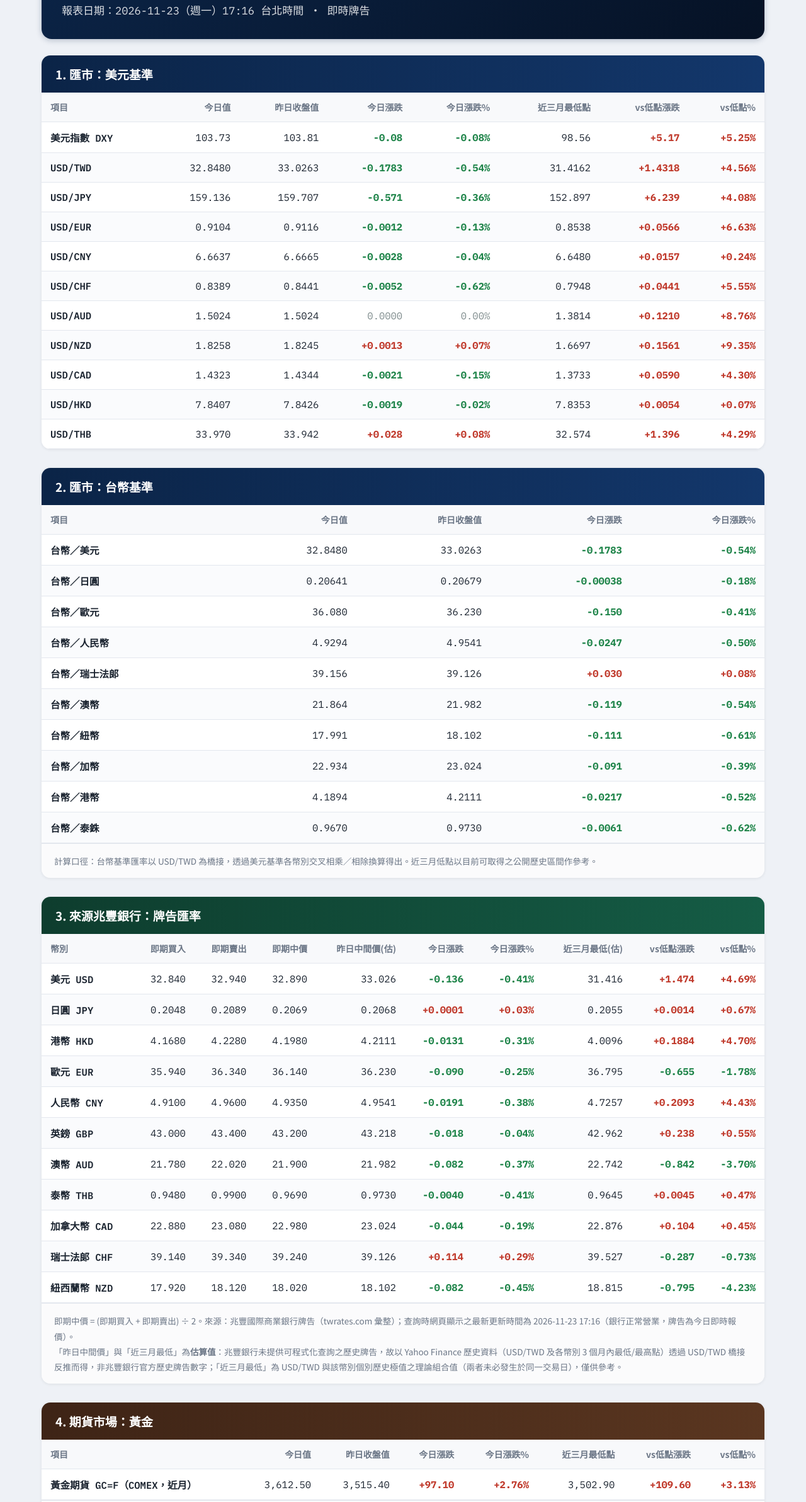
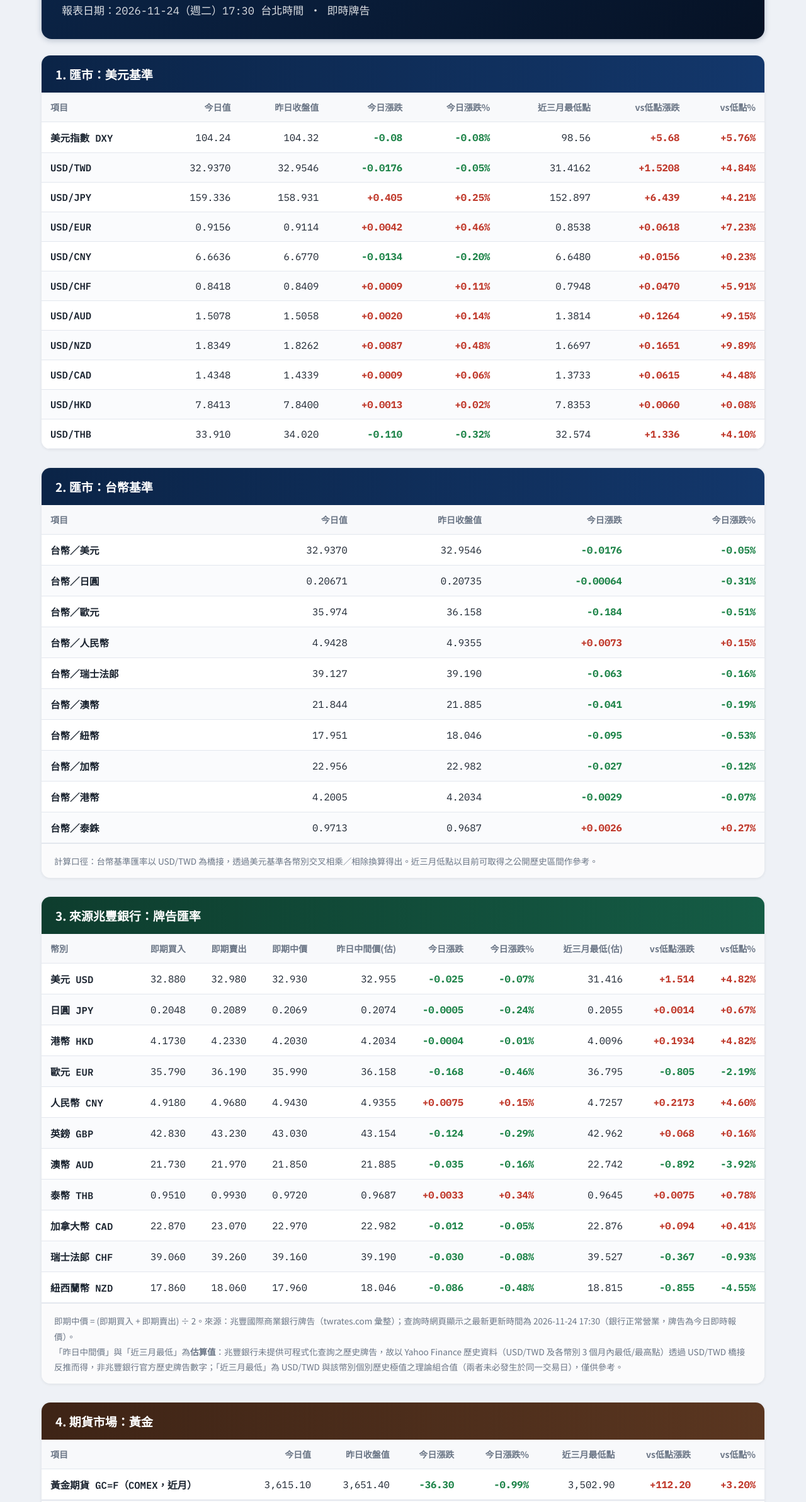
Before and after one commit to z930805-maker/daily.forex.report, a plain HTML site: page index.html in a window 1280 px wide. Shown: the part 161-2546 px from the top of the page at 63% size. Drawn offline with Linux system fonts and the light colour scheme.

Commit message:
新增每日外匯市場報表：2026-11-24
Co-Authored-By: Claude Sonnet 5 <noreply@anthropic.com>
Claude-Session: https://claude.ai/code/session_01P4P1f9Ui1dB7bwkx3ZMVa9

```diff
--- a/index.html
+++ b/index.html
@@ -80,46 +80,46 @@
 
     <div class="banner">
       <h1>全球外匯市場主要貨幣動態資訊</h1>
-      <div class="date">報表日期：2026-11-23（週一）17:16 台北時間 ‧ 即時牌告</div>
+      <div class="date">報表日期：2026-11-24（週二）17:30 台北時間 ‧ 即時牌告</div>
     </div>
 
     <div class="section sec1">
       <div class="section-head">1. 匯市：美元基準</div>
       <div class="scroll scroll-bottom"><table>
         <thead><tr><th>項目</th><th>今日值</th><th>昨日收盤值</th><th>今日漲跌</th><th>今日漲跌%</th><th>近三月最低點</th><th>vs低點漲跌</th><th>vs低點%</th></tr></thead>
-        <tbody class="mono"><tr><td>美元指數 DXY</td><td>103.73</td><td>103.81</td>
+        <tbody class="mono"><tr><td>美元指數 DXY</td><td>104.24</td><td>104.32</td>
           <td class="dn">-0.08</td><td class="dn">-0.08%</td>
-          <td>98.56</td><td class="up">+5.17</td><td class="up">+5.25%</td></tr>
-<tr><td>USD/TWD</td><td>32.8480</td><td>33.0263</td>
-          <td class="dn">-0.1783</td><td class="dn">-0.54%</td>
-          <td>31.4162</td><td class="up">+1.4318</td><td class="up">+4.56%</td></tr>
-<tr><td>USD/JPY</td><td>159.136</td><td>159.707</td>
-          <td class="dn">-0.571</td><td class="dn">-0.36%</td>
-          <td>152.897</td><td class="up">+6.239</td><td class="up">+4.08%</td></tr>
-<tr><td>USD/EUR</td><td>0.9104</td><td>0.9116</td>
-          <td class="dn">-0.0012</td><td class="dn">-0.13%</td>
-          <td>0.8538</td><td class="up">+0.0566</td><td class="up">+6.63%</td></tr>
-<tr><td>USD/CNY</td><td>6.6637</td><td>6.6665</td>
-          <td class="dn">-0.0028</td><td class="dn">-0.04%</td>
-          <td>6.6480</td><td class="up">+0.0157</td><td class="up">+0.24%</td></tr>
-<tr><td>USD/CHF</td><td>0.8389</td><td>0.8441</td>
-          <td class="dn">-0.0052</td><td class="dn">-0.62%</td>
-          <td>0.7948</td><td class="up">+0.0441</td><td class="up">+5.55%</td></tr>
-<tr><td>USD/AUD</td><td>1.5024</td><td>1.5024</td>
-          <td class="flat">0.0000</td><td class="flat">0.00%</td>
-          <td>1.3814</td><td class="up">+0.1210</td><td class="up">+8.76%</td></tr>
-<tr><td>USD/NZD</td><td>1.8258</td><td>1.8245</td>
-          <td class="up">+0.0013</td><td class="up">+0.07%</td>
-          <td>1.6697</td><td class="up">+0.1561</td><td class="up">+9.35%</td></tr>
-<tr><td>USD/CAD</td><td>1.4323</td><td>1.4344</td>
-          <td class="dn">-0.0021</td><td class="dn">-0.15%</td>
-          <td>1.3733</td><td class="up">+0.0590</td><td class="up">+4.30%</td></tr>
-<tr><td>USD/HKD</td><td>7.8407</td><td>7.8426</td>
-          <td class="dn">-0.0019</td><td class="dn">-0.02%</td>
-          <td>7.8353</td><td class="up">+0.0054</td><td class="up">+0.07%</td></tr>
-<tr><td>USD/THB</td><td>33.970</td><td>33.942</td>
-          <td class="up">+0.028</td><td class="up">+0.08%</td>
-          <td>32.574</td><td class="up">+1.396</td><td class="up">+4.29%</td></tr></tbody>
+          <td>98.56</td><td class="up">+5.68</td><td class="up">+5.76%</td></tr>
+<tr><td>USD/TWD</td><td>32.9370</td><td>32.9546</td>
+          <td class="dn">-0.0176</td><td class="dn">-0.05%</td>
+          <td>31.4162</td><td class="up">+1.5208</td><td class="up">+4.84%</td></tr>
+<tr><td>USD/JPY</td><td>159.336</td><td>158.931</td>
+          <td class="up">+0.405</td><td class="up">+0.25%</td>
+          <td>152.897</td><td class="up">+6.439</td><td class="up">+4.21%</td></tr>
+<tr><td>USD/EUR</td><td>0.9156</td><td>0.9114</td>
+          <td class="up">+0.0042</td><td class="up">+0.46%</td>
+          <td>0.8538</td><td class="up">+0.0618</td><td class="up">+7.23%</td></tr>
+<tr><td>USD/CNY</td><td>6.6636</td><td>6.6770</td>
+          <td class="dn">-0.0134</td><td class="dn">-0.20%</td>
+          <td>6.6480</td><td class="up">+0.0156</td><td class="up">+0.23%</td></tr>
+<tr><td>USD/CHF</td><td>0.8418</td><td>0.8409</td>
+          <td class="up">+0.0009</td><td class="up">+0.11%</td>
+          <td>0.7948</td><td class="up">+0.0470</td><td class="up">+5.91%</td></tr>
+<tr><td>USD/AUD</td><td>1.5078</td><td>1.5058</td>
+          <td class="up">+0.0020</td><td class="up">+0.14%</td>
+          <td>1.3814</td><td class="up">+0.1264</td><td class="up">+9.15%</td></tr>
+<tr><td>USD/NZD</td><td>1.8349</td><td>1.8262</td>
+          <td class="up">+0.0087</td><td class="up">+0.48%</td>
+          <td>1.6697</td><td class="up">+0.1651</td><td class="up">+9.89%</td></tr>
+<tr><td>USD/CAD</td><td>1.4348</td><td>1.4339</td>
+          <td class="up">+0.0009</td><td class="up">+0.06%</td>
+          <td>1.3733</td><td class="up">+0.0615</td><td class="up">+4.48%</td></tr>
+<tr><td>USD/HKD</td><td>7.8413</td><td>7.8400</td>
+          <td class="up">+0.0013</td><td class="up">+0.02%</td>
+          <td>7.8353</td><td class="up">+0.0060</td><td class="up">+0.08%</td></tr>
+<tr><td>USD/THB</td><td>33.910</td><td>34.020</td>
+          <td class="dn">-0.110</td><td class="dn">-0.32%</td>
+          <td>32.574</td><td class="up">+1.336</td><td class="up">+4.10%</td></tr></tbody>
       </table></div>
       <div class="scroll-hint">← 左右滑動可看完整欄位 →</div>
     </div>
@@ -128,26 +128,26 @@
       <div class="section-head">2. 匯市：台幣基準</div>
       <div class="scroll"><table>
         <thead><tr><th>項目</th><th>今日值</th><th>昨日收盤值</th><th>今日漲跌</th><th>今日漲跌%</th></tr></thead>
-        <tbody class="mono"><tr><td>台幣／美元</td><td>32.8480</td><td>33.0263</td>
-          <td class="dn">-0.1783</td><td class="dn">-0.54%</td></tr>
-<tr><td>台幣／日圓</td><td>0.20641</td><td>0.20679</td>
-          <td class="dn">-0.00038</td><td class="dn">-0.18%</td></tr>
-<tr><td>台幣／歐元</td><td>36.080</td><td>36.230</td>
-          <td class="dn">-0.150</td><td class="dn">-0.41%</td></tr>
-<tr><td>台幣／人民幣</td><td>4.9294</td><td>4.9541</td>
-          <td class="dn">-0.0247</td><td class="dn">-0.50%</td></tr>
-<tr><td>台幣／瑞士法郎</td><td>39.156</td><td>39.126</td>
-          <td class="up">+0.030</td><td class="up">+0.08%</td></tr>
-<tr><td>台幣／澳幣</td><td>21.864</td><td>21.982</td>
-          <td class="dn">-0.119</td><td class="dn">-0.54%</td></tr>
-<tr><td>台幣／紐幣</td><td>17.991</td><td>18.102</td>
-          <td class="dn">-0.111</td><td class="dn">-0.61%</td></tr>
-<tr><td>台幣／加幣</td><td>22.934</td><td>23.024</td>
-          <td class="dn">-0.091</td><td class="dn">-0.39%</td></tr>
-<tr><td>台幣／港幣</td><td>4.1894</td><td>4.2111</td>
-          <td class="dn">-0.0217</td><td class="dn">-0.52%</td></tr>
-<tr><td>台幣／泰銖</td><td>0.9670</td><td>0.9730</td>
-          <td class="dn">-0.0061</td><td class="dn">-0.62%</td></tr></tbody>
+        <tbody class="mono"><tr><td>台幣／美元</td><td>32.9370</td><td>32.9546</td>
+          <td class="dn">-0.0176</td><td class="dn">-0.05%</td></tr>
+<tr><td>台幣／日圓</td><td>0.20671</td><td>0.20735</td>
+          <td class="dn">-0.00064</td><td class="dn">-0.31%</td></tr>
+<tr><td>台幣／歐元</td><td>35.974</td><td>36.158</td>
+          <td class="dn">-0.184</td><td class="dn">-0.51%</td></tr>
+<tr><td>台幣／人民幣</td><td>4.9428</td><td>4.9355</td>
+          <td class="up">+0.0073</td><td class="up">+0.15%</td></tr>
+<tr><td>台幣／瑞士法郎</td><td>39.127</td><td>39.190</td>
+          <td class="dn">-0.063</td><td class="dn">-0.16%</td></tr>
+<tr><td>台幣／澳幣</td><td>21.844</td><td>21.885</td>
+          <td class="dn">-0.041</td><td class="dn">-0.19%</td></tr>
+<tr><td>台幣／紐幣</td><td>17.951</td><td>18.046</td>
+          <td class="dn">-0.095</td><td class="dn">-0.53%</td></tr>
+<tr><td>台幣／加幣</td><td>22.956</td><td>22.982</td>
+          <td class="dn">-0.027</td><td class="dn">-0.12%</td></tr>
+<tr><td>台幣／港幣</td><td>4.2005</td><td>4.2034</td>
+          <td class="dn">-0.0029</td><td class="dn">-0.07%</td></tr>
+<tr><td>台幣／泰銖</td><td>0.9713</td><td>0.9687</td>
+          <td class="up">+0.0026</td><td class="up">+0.27%</td></tr></tbody>
       </table></div>
       <div class="scroll-hint">← 左右滑動可看完整欄位 →</div>
       <div class="note">計算口徑：台幣基準匯率以 USD/TWD 為橋接，透過美元基準各幣別交叉相乘／相除換算得出。近三月低點以目前可取得之公開歷史區間作參考。</div>
@@ -157,43 +157,43 @@
       <div class="section-head">3. 來源兆豐銀行：牌告匯率</div>
       <div class="scroll"><table>
         <thead><tr><th>幣別</th><th>即期買入</th><th>即期賣出</th><th>即期中價</th><th>昨日中間價(估)</th><th>今日漲跌</th><th>今日漲跌%</th><th>近三月最低(估)</th><th>vs低點漲跌</th><th>vs低點%</th></tr></thead>
-        <tbody class="mono"><tr><td>美元 USD</td><td>32.840</td><td>32.940</td><td>32.890</td>
-          <td>33.026</td><td class="dn">-0.136</td><td class="dn">-0.41%</td>
-          <td>31.416</td><td class="up">+1.474</td><td class="up">+4.69%</td></tr>
+        <tbody class="mono"><tr><td>美元 USD</td><td>32.880</td><td>32.980</td><td>32.930</td>
+          <td>32.955</td><td class="dn">-0.025</td><td class="dn">-0.07%</td>
+          <td>31.416</td><td class="up">+1.514</td><td class="up">+4.82%</td></tr>
 <tr><td>日圓 JPY</td><td>0.2048</td><td>0.2089</td><td>0.2069</td>
-          <td>0.2068</td><td class="up">+0.0001</td><td class="up">+0.03%</td>
+          <td>0.2074</td><td class="dn">-0.0005</td><td class="dn">-0.24%</td>
           <td>0.2055</td><td class="up">+0.0014</td><td class="up">+0.67%</td></tr>
-<tr><td>港幣 HKD</td><td>4.1680</td><td>4.2280</td><td>4.1980</td>
-          <td>4.2111</td><td class="dn">-0.0131</td><td class="dn">-0.31%</td>
-          <td>4.0096</td><td class="up">+0.1884</td><td class="up">+4.70%</td></tr>
-<tr><td>歐元 EUR</td><td>35.940</td><td>36.340</td><td>36.140</td>
-          <td>36.230</td><td class="dn">-0.090</td><td class="dn">-0.25%</td>
-          <td>36.795</td><td class="dn">-0.655</td><td class="dn">-1.78%</td></tr>
-<tr><td>人民幣 CNY</td><td>4.9100</td><td>4.9600</td><td>4.9350</td>
-          <td>4.9541</td><td class="dn">-0.0191</td><td class="dn">-0.38%</td>
-          <td>4.7257</td><td class="up">+0.2093</td><td class="up">+4.43%</td></tr>
-<tr><td>英鎊 GBP</td><td>43.000</td><td>43.400</td><td>43.200</td>
-          <td>43.218</td><td class="dn">-0.018</td><td class="dn">-0.04%</td>
-          <td>42.962</td><td class="up">+0.238</td><td class="up">+0.55%</td></tr>
-<tr><td>澳幣 AUD</td><td>21.780</td><td>22.020</td><td>21.900</td>
-          <td>21.982</td><td class="dn">-0.082</td><td class="dn">-0.37%</td>
-          <td>22.742</td><td class="dn">-0.842</td><td class="dn">-3.70%</td></tr>
-<tr><td>泰幣 THB</td><td>0.9480</td><td>0.9900</td><td>0.9690</td>
-          <td>0.9730</td><td class="dn">-0.0040</td><td class="dn">-0.41%</td>
-          <td>0.9645</td><td class="up">+0.0045</td><td class="up">+0.47%</td></tr>
-<tr><td>加拿大幣 CAD</td><td>22.880</td><td>23.080</td><td>22.980</td>
-          <td>23.024</td><td class="dn">-0.044</td><td class="dn">-0.19%</td>
-          <td>22.876</td><td class="up">+0.104</td><td class="up">+0.45%</td></tr>
-<tr><td>瑞士法郎 CHF</td><td>39.140</td><td>39.340</td><td>39.240</td>
-          <td>39.126</td><td class="up">+0.114</td><td class="up">+0.29%</td>
-          <td>39.527</td><td class="dn">-0.287</td><td class="dn">-0.73%</td></tr>
-<tr><td>紐西蘭幣 NZD</td><td>17.920</td><td>18.120</td><td>18.020</td>
-          <td>18.102</td><td class="dn">-0.082</td><td class="dn">-0.45%</td>
-          <td>18.815</td><td class="dn">-0.795</td><td class="dn">-4.23%</td></tr></tbody>
+<tr><td>港幣 HKD</td><td>4.1730</td><td>4.2330</td><td>4.2030</td>
+          <td>4.2034</td><td class="dn">-0.0004</td><td class="dn">-0.01%</td>
+          <td>4.0096</td><td class="up">+0.1934</td><td class="up">+4.82%</td></tr>
+<tr><td>歐元 EUR</td><td>35.790</td><td>36.190</td><td>35.990</td>
+          <td>36.158</td><td class="dn">-0.168</td><td class="dn">-0.46%</td>
+          <td>36.795</td><td class="dn">-0.805</td><td class="dn">-2.19%</td></tr>
+<tr><td>人民幣 CNY</td><td>4.9180</td><td>4.9680</td><td>4.9430</td>
+          <td>4.9355</td><td class="up">+0.0075</td><td class="up">+0.15%</td>
+          <td>4.7257</td><td class="up">+0.2173</td><td class="up">+4.60%</td></tr>
+<tr><td>英鎊 GBP</td><td>42.830</td><td>43.230</td><td>43.030</td>
+          <td>43.154</td><td class="dn">-0.124</td><td class="dn">-0.29%</td>
+          <td>42.962</td><td class="up">+0.068</td><td class="up">+0.16%</td></tr>
+<tr><td>澳幣 AUD</td><td>21.730</td><td>21.970</td><td>21.850</td>
+          <td>21.885</td><td class="dn">-0.035</td><td class="dn">-0.16%</td>
+          <td>22.742</td><td class="dn">-0.892</td><td class="dn">-3.92%</td></tr>
+<tr><td>泰幣 THB</td><td>0.9510</td><td>0.9930</td><td>0.9720</td>
+          <td>0.9687</td><td class="up">+0.0033</td><td class="up">+0.34%</td>
+          <td>0.9645</td><td class="up">+0.0075</td><td class="up">+0.78%</td></tr>
+<tr><td>加拿大幣 CAD</td><td>22.870</td><td>23.070</td><td>22.970</td>
+          <td>22.982</td><td class="dn">-0.012</td><td class="dn">-0.05%</td>
+          <td>22.876</td><td class="up">+0.094</td><td class="up">+0.41%</td></tr>
+<tr><td>瑞士法郎 CHF</td><td>39.060</td><td>39.260</td><td>39.160</td>
+          <td>39.190</td><td class="dn">-0.030</td><td class="dn">-0.08%</td>
+          <td>39.527</td><td class="dn">-0.367</td><td class="dn">-0.93%</td></tr>
+<tr><td>紐西蘭幣 NZD</td><td>17.860</td><td>18.060</td><td>17.960</td>
+          <td>18.046</td><td class="dn">-0.086</td><td class="dn">-0.48%</td>
+          <td>18.815</td><td class="dn">-0.855</td><td class="dn">-4.55%</td></tr></tbody>
       </table></div>
       <div class="scroll-hint">← 左右滑動可看完整欄位 →</div>
       <div class="note">
-        即期中價 = (即期買入 + 即期賣出) ÷ 2。來源：兆豐國際商業銀行牌告（twrates.com 彙整）；查詢時網頁顯示之最新更新時間為 2026-11-23 17:16（銀行正常營業，牌告為今日即時報價）。<br>
+        即期中價 = (即期買入 + 即期賣出) ÷ 2。來源：兆豐國際商業銀行牌告（twrates.com 彙整）；查詢時網頁顯示之最新更新時間為 2026-11-24 17:30（銀行正常營業，牌告為今日即時報價）。<br>
         「昨日中間價」與「近三月最低」為<strong>估算值</strong>：兆豐銀行未提供可程式化查詢之歷史牌告，故以 Yahoo Finance 歷史資料（USD/TWD 及各幣別 3 個月內最低/最高點）透過 USD/TWD 橋接反推而得，非兆豐銀行官方歷史牌告數字；「近三月最低」為 USD/TWD 與該幣別個別歷史極值之理論組合值（兩者未必發生於同一交易日），僅供參考。
       </div>
     </div>
@@ -202,9 +202,9 @@
       <div class="section-head">4. 期貨市場：黃金</div>
       <div class="scroll"><table>
         <thead><tr><th>項目</th><th>今日值</th><th>昨日收盤值</th><th>今日漲跌</th><th>今日漲跌%</th><th>近三月最低點</th><th>vs低點漲跌</th><th>vs低點%</th></tr></thead>
-        <tbody class="mono"><tr><td>黃金期貨 GC=F（COMEX，近月）</td><td>3,612.50</td><td>3,515.40</td>
-  <td class="up">+97.10</td><td class="up">+2.76%</td>
-  <td>3,502.90</td><td class="up">+109.60</td><td class="up">+3.13%</td></tr></tbody>
+        <tbody class="mono"><tr><td>黃金期貨 GC=F（COMEX，近月）</td><td>3,615.10</td><td>3,651.40</td>
+  <td class="dn">-36.30</td><td class="dn">-0.99%</td>
+  <td>3,502.90</td><td class="up">+112.20</td><td class="up">+3.20%</td></tr></tbody>
       </table></div>
       <div class="scroll-hint">← 左右滑動可看完整欄位 →</div>
       <div class="note">資料來源：Yahoo Finance GC=F（COMEX 黃金近月期貨，美股報價延遲約10分鐘），非黃金現貨 XAU/USD；兩者價格通常僅有小幅價差。</div>
@@ -212,19 +212,19 @@
 
     <div class="note" style="border-radius:14px;border:1px solid var(--border);background:#fff;margin-bottom:26px;">
       <strong>資料來源與交叉驗證說明：</strong><br>
-      1. 主要來源：Yahoo Finance（finance.yahoo.com）各幣別歷史資料頁，含每日 Open/High/Low/Close，查詢區間約 2026-08-15～2026-11-23（約100日，涵蓋近三個月）。所有「今日值」「昨日收盤」「近三月最低點」均為直接讀取之歷史數值。<br>
-      2. 今日為週一，「昨日收盤」套用<strong>週末規則</strong>，採 2026-11-20（週五）之最終收盤值。<br>
-      3. 輔助來源：兆豐國際商業銀行牌告匯率（twrates.com 彙整），查詢時顯示為今日即時報價，用於區塊三買賣價與中價計算；其「昨日中間價」「近三月低點」為 USD/TWD 橋接估算值，詳見區塊三下方說明。雙來源 USD/TWD 交叉比對：Yahoo 即時 32.8480 vs 兆豐中價 32.8900，差異約 0.13%，通過 &lt;0.5% 門檻。<br>
+      1. 主要來源：Yahoo Finance（finance.yahoo.com）各幣別歷史資料頁，含每日 Open/High/Low/Close，查詢區間約 2026-08-16～2026-11-24（約100日，涵蓋近三個月）。所有「今日值」「昨日收盤」「近三月最低點」均為直接讀取之歷史數值。<br>
+      2. 今日為平日（週二），「昨日收盤」採 2026-11-23（週一）之最終收盤值，無週末規則適用。<br>
+      3. 輔助來源：兆豐國際商業銀行牌告匯率（twrates.com 彙整），查詢時顯示為今日即時報價，用於區塊三買賣價與中價計算；其「昨日中間價」「近三月低點」為 USD/TWD 橋接估算值，詳見區塊三下方說明。雙來源 USD/TWD 交叉比對：Yahoo 即時 32.9370 vs 兆豐中價 32.9300，差異約 0.02%，通過 &lt;0.5% 門檻。<br>
       4. 美元基準區塊之 USD/EUR、USD/AUD、USD/NZD 係以 EUR/USD、AUD/USD、NZD/USD 報價取倒數換算；其「近三月最低」取該貨幣對美元近三月最高點之倒數。<br>
-      5. USD/CNY 之歷史資料來源（Yahoo Finance CNY=X）多數交易日僅提供單一數值（Open=High=Low=Close），僅當日（即時）資料含完整區間；近三月最低點已連續維持 11-03 已定案之收盤值 6.6480 達三週，為此資料來源特性下的正常現象。<br>
-      6. <strong>黃金期貨（GC=F）今日強勁反彈，單日漲幅達 +2.76%</strong>，延續上週五重挫後的止穩走勢；上週五（11-20）收盤值經修正為 3,515.40，其盤中最低點亦修正為 3,502.90，成為新的近三月最低點（略低於上週五報表當時所見之 3,515.00），符合「即時數值於收盤定案後小幅修正」之既有規律。金價短線波動度仍偏高，建議持續觀察。<br>
-      7. USD/AUD（AUD/USD 倒數）今日與上週五收盤值完全相同（0.6656），呈現持平；即時報價頁面所顯示之 +0.57% 變動幅度疑似以今日盤中開盤價為比較基準，而非上週五收盤價，故本報表仍依既有口徑採用資料表之收盤值計算漲跌。
+      5. USD/CNY 之歷史資料來源（Yahoo Finance CNY=X）多數交易日僅提供單一數值（Open=High=Low=Close），僅當日（即時）資料含完整區間；近三月最低點已連續維持 11-03 已定案之收盤值 6.6480 達四週，為此資料來源特性下的正常現象。<br>
+      6. <strong>黃金期貨（GC=F）昨日（11-23）大幅收高</strong>，收盤修正為 3,651.40（較本報表昨日所見之即時值 3,612.50 明顯上修），單日實際漲幅達 +3.87%（相對上週五 11-20 的 3,515.40 收盤）；今日小幅回落 -0.99% 至 3,615.10。近三月最低點仍維持 11-20 的 3,502.90，未再創新低。<br>
+      7. USD/AUD（AUD/USD 倒數）昨日（11-23）收盤同樣由即時值 0.6656 修正為最終收盤 0.6641，符合既有「即時數值於收盤定案後小幅修正」之規律；今日續跌至 0.6632。
     </div>
 
     <div class="section sec-line">
       <div class="section-head">LINE 訊息純文字</div>
       <div class="line-box">
-        <div class="line-content">每日外匯市場主要貨幣動態資訊已產出（2026-11-23）。<br><br>【今日重點】<br>・美元指數：103.73（今日 -0.08%／距三月低點 +5.25%）<br>・美元/台幣：32.8480（今日 -0.54%／距三月低點 +4.56%）<br>・美元/日圓：159.1360（今日 -0.36%／距三月低點 +4.08%）<br>・黃金期貨 GC=F：3,612.50 USD（今日 +2.76%／距三月低點 +3.13%）📈延續反彈，自上週五重挫後回穩<br><br>【今日波動最大】<br>・黃金期貨 GC=F +2.76%<br>・USD/CHF -0.62%<br>・USD/TWD -0.54%<br><br>資料來源：Yahoo Finance、兆豐銀行牌告（twrates.com）等公開資料來源。<br>兆豐銀行「昨收」「近三月低點」欄位為 USD/TWD 橋接估算值，非官方歷史牌告。<br>本報表由 AI 自動產出，僅供參考。</div>
+        <div class="line-content">每日外匯市場主要貨幣動態資訊已產出（2026-11-24）。<br><br>【今日重點】<br>・美元指數：104.24（今日 -0.08%／距三月低點 +5.76%）<br>・美元/台幣：32.9370（今日 -0.05%／距三月低點 +4.84%）<br>・美元/日圓：159.3360（今日 +0.25%／距三月低點 +4.21%）<br>・黃金期貨 GC=F：3,615.10 USD（今日 -0.99%／距三月低點 +3.20%）昨日大幅收高至3,651.40後今日小幅回落<br><br>【今日波動最大】<br>・黃金期貨 GC=F -0.99%<br>・USD/NZD +0.48%<br>・USD/EUR +0.46%<br><br>資料來源：Yahoo Finance、兆豐銀行牌告（twrates.com）等公開資料來源。<br>兆豐銀行「昨收」「近三月低點」欄位為 USD/TWD 橋接估算值，非官方歷史牌告。<br>本報表由 AI 自動產出，僅供參考。</div>
       </div>
     </div>
 
```
Also changed, not shown: forex_reports/每日外匯市場報表_2026-11-24.html (added, +234 -0 lines), history.html (+1 -1 lines).
